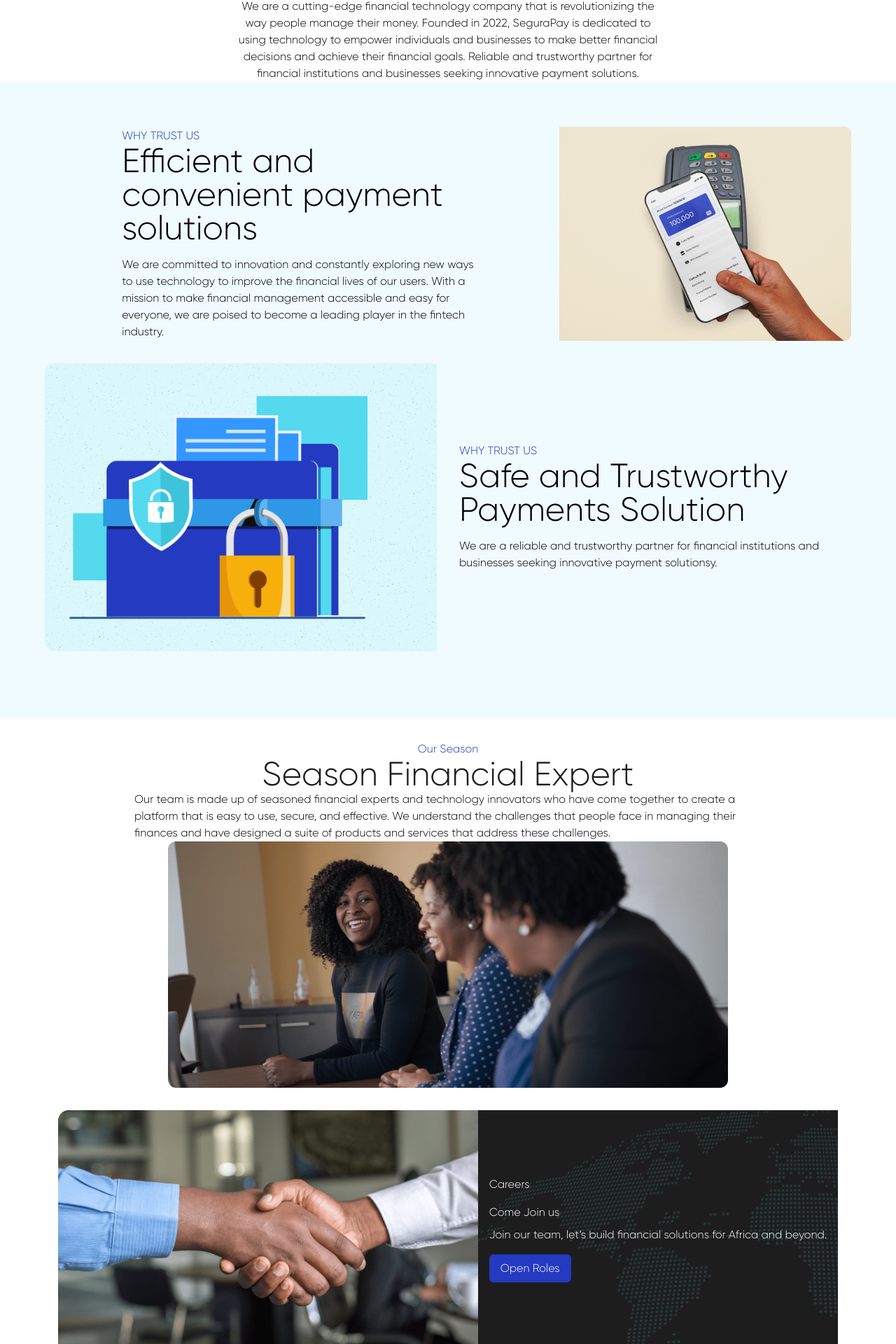
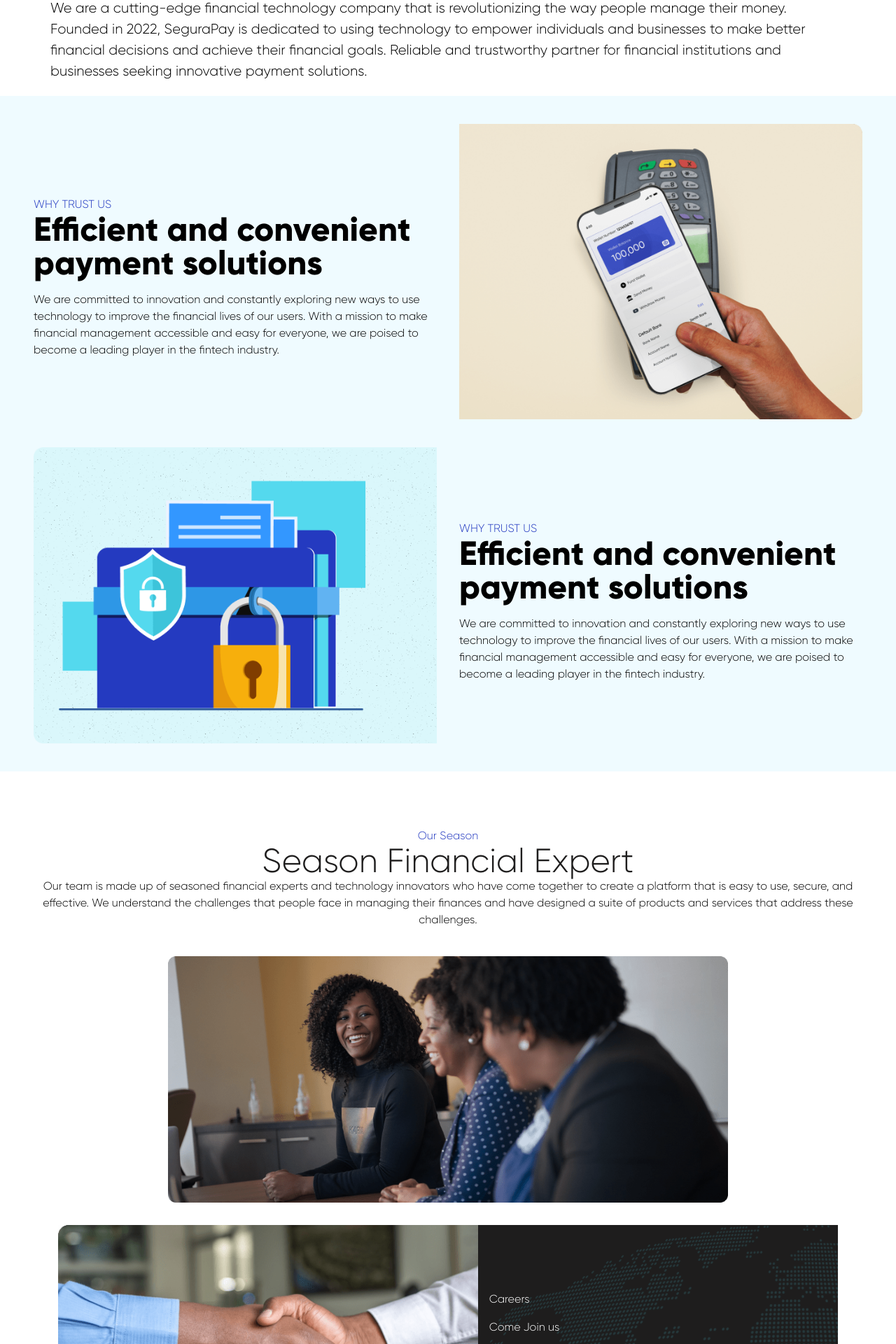
Before and after one commit to pleasantvik/segurapay, a Next.js app: page /about in a window 1280 px wide. Shown: the part 636-2556 px from the top of the page at 70% size. Built offline with nearby package versions, Linux system fonts and the light colour scheme.

Commit message:
restyle the about page

```diff
--- a/src/components/Footer.tsx
+++ b/src/components/Footer.tsx
@@ -9,7 +9,7 @@ const Footer = () => {
         backgroundImage: `url(/asset/images/world-map-min.png)`,
       }}
     >
-      <div className="container py-4 flex my-8 gap-4  justify-between flex-wrap text-white">
+      <div className="container py-4 flex mt-8 gap-4  justify-between flex-wrap text-white">
         <div>
           <h6 className="mb-4 text-white">Company</h6>
           <ul className="opacity-70">
--- a/src/components/about/OurCompany.tsx
+++ b/src/components/about/OurCompany.tsx
@@ -4,26 +4,27 @@ import React from "react";
 const OurCompany = () => {
   return (
     <div>
-      <main className="flex bg-[#EFFBFF] flex-col justify-start  items-center relative h-[400px] pt-8">
+      <section className="flex bg-[#EFFBFF] flex-col justify-start  items-center relative  sm:h-[300px] md:h-[400px] pt-8">
         <h2 className="text-[#243AC0]">Our Company</h2>
-        <h1 className="text-[#1E1D1D] font-semibold text-[2rem] text-center">
-          Reliable and trustworthy partner <br /> for financial institutions
+        <h1 className="text-[#1E1D1D] font-semibold text-[2rem] text-center flex flex-col ">
+          <span>Reliable and trustworthy partner</span>
+          <span> for financial institutions</span>
         </h1>
-        <p className="text-center w-[80%] text-[#525252]">
+        <p className="container text-center  text-[#525252] ">
           SeguraPay is a product-driven company that is focused on solving
           financial/ payment problems. The company currently offers two
           products, SeguraPay and SeguraWallet, which are designed to provide
           secure, convenient, and efficient payment solutions.
         </p>
-      </main>
-      <div className="flex justify-center items-center sm:mt-[-5rem]  md:mt-[-10rem] px-6 relative flex-col">
+      </section>
+      <div className="container flex justify-center items-center sm:mt-[-5rem]  md:mt-[-10rem] px-6 relative flex-col">
         <Image
           src="/asset/images/desktop.png"
           alt="desktop"
           height={400}
           width={800}
         />
-        <p className="md:w-[50%] text-center mt-4">
+        <p className="container text-[14px] sm:text-[20px]    mt-4 flex items-center justify-center">
           We are a cutting-edge financial technology company that is
           revolutionizing the way people manage their money. Founded in 2022,
           SeguraPay is dedicated to using technology to empower individuals and
@@ -32,17 +33,14 @@ const OurCompany = () => {
           institutions and businesses seeking innovative payment solutions.
         </p>
       </div>
-      <div className=" bg-[#EFFBFF] p-16">
-        <div className="">
-          <div className="flex items-center justify-center flex-col mb-8 lg:flex-row">
-            <div className="flex flex-col items-start justify-center">
-              <h3 className="text-[#243AC0] uppercase w-[70%] m-auto">
-                Why trust us
-              </h3>
-              <h2 className="text-5xl  mb-4 lg:w-[70%] m-auto">
+      <div className=" bg-[#EFFBFF] mt-[20px] py-10">
+        <div className="container flex items-center justify-center flex-col gap-8 md:flex-row sm:mb-10">
+          <div className="flex flex-col items-start justify-center w-[100%]">
+            <h3 className="text-[#243AC0] uppercase pt-4">Why trust us</h3>
+            <h2 className="lg:text-5xl sm:text-2xl font-bold   mb-4">
               Efficient and convenient payment solutions
             </h2>
-              <p className="lg:w-[70%] m-auto">
+            <p className="">
               We are committed to innovation and constantly exploring new ways
               to use technology to improve the financial lives of our users.
               With a mission to make financial management accessible and easy
@@ -50,7 +48,7 @@ const OurCompany = () => {
               fintech industry.
             </p>
           </div>
-            <div className="lg:w-[100%] m-auto">
+          <div className="md:w-[100%] m-auto">
             <Image
               src="/asset/images/payment-min.png"
               alt="desktop"
@@ -59,8 +57,8 @@ const OurCompany = () => {
             />
           </div>
         </div>
-          <div className="flex items-center justify-center gap-8  flex-col mb-8 lg:flex-row">
-            <div className="w-[100%]">
+        <div className="container flex items-center justify-center flex-col gap-8 md:flex-row">
+          <div className="md:w-[100%]">
             <Image
               src="/asset/images/Lock-min.png"
               alt="desktop"
@@ -69,30 +67,32 @@ const OurCompany = () => {
             />
           </div>
           <div className="flex flex-col items-start justify-center w-[100%]">
-              <h3 className="text-[#243AC0] uppercase">Why trust us</h3>
-              <h2 className="text-5xl  mb-4 ">
-                Safe and Trustworthy Payments Solution
+            <h3 className="text-[#243AC0] uppercase pt-4">Why trust us</h3>
+            <h2 className="lg:text-5xl sm:text-2xl font-bold   mb-4">
+              Efficient and convenient payment solutions
             </h2>
             <p className="">
-                We are a reliable and trustworthy partner for financial
-                institutions and businesses seeking innovative payment
-                solutionsy.
+              We are committed to innovation and constantly exploring new ways
+              to use technology to improve the financial lives of our users.
+              With a mission to make financial management accessible and easy
+              for everyone, we are poised to become a leading player in the
+              fintech industry.
             </p>
           </div>
         </div>
       </div>
-      </div>
-      <div className="mt-8 flex flex-col items-center justify-center">
+
+      <div className="container  mt-20 flex flex-col items-center justify-center ">
         <h3 className="text-[#243AC0]">Our Season</h3>
         <h2 className="text-[#1E1D1D] text-5xl">Season Financial Expert</h2>
-        <p className="w-[70%]">
+        <p className="text-center">
           Our team is made up of seasoned financial experts and technology
           innovators who have come together to create a platform that is easy to
           use, secure, and effective. We understand the challenges that people
           face in managing their finances and have designed a suite of products
           and services that address these challenges.
         </p>
-        <div>
+        <div className="mt-10">
           <Image
             src="/asset/images/team-min.png"
             alt="desktop"
@@ -101,13 +101,14 @@ const OurCompany = () => {
           />
         </div>
       </div>
-      <div className="flex  justify-center mt-8 container">
-        <div>
+      <div className="flex  justify-center mt-8 container mb-[-5rem] -z-10 relative">
+        <div className="">
           <Image
             src="/asset/images/handshake.png"
             alt="desktop"
-            height={400}
+            height={800}
             width={600}
+            className="h-[100%]"
           />
         </div>
         <div
--- a/src/styles/globals.css
+++ b/src/styles/globals.css
@@ -61,7 +61,7 @@
     @apply bg-[#f8f9fa] p-3 rounded-md text-sm text-gray-800 hover:ring-1 hover:ring-gray-200 focus:outline-none active:ring-gray-300 hover:shadow-md;
   } */
   .container {
-    @apply px-[3rem] md:px-["4rem"] lg:px-["6rem"] xl:px-["8rem"];
+    @apply px-[3rem] md:px-["4rem"] lg:px-["6rem"] xl:px-["8rem"] mx-auto;
   }
 }
 * {
```
Lines whose indentation alone changed are shown as unchanged.
